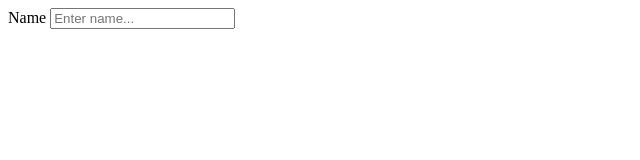
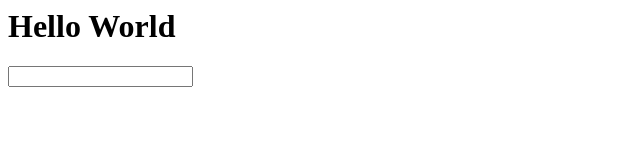
Before and after one commit to ElzaanVan/web_Framework, a website with bundled scripts: page index.html in a window 1280 px wide. Shown: the whole page, without its empty margins (0-640 px from the left). Built offline with nearby package versions, Linux system fonts and the light colour scheme; data requests are answered from the project's data file.

Commit message:
Views
Creating classes to render HTML

```diff
--- a/index.html
+++ b/index.html
@@ -1,7 +1,6 @@
 <html>
   <body>
-    <label for="name">Name</label>
-    <input id="name" type="text" placeholder="Enter name..." />
+    <div id="root"></div>
     <script src="./src/index.ts"></script>
   </body>
 </html>
--- a/src/index.ts
+++ b/src/index.ts
@@ -1,67 +1,5 @@
-import { User, UserData } from "./models/User";
+import { UserForm } from "./views/UserForm";
 
-
-//Create a new user using Axios
-// axios.post("http://localhost:3000/users", {
-//     name: 'myName',
-//     age: 21
-// });
-
-//Get information about specific user - with ID
-// axios.get('http://localhost:3000/users/3');
-
-// const user = new User ({ id: 3 });
-// user.fetch();
-
-//Test hack to see if the fetch is working
-// setTimeout(() => {
-//     console.log(user);
-// }, 4000)
-
-
-// Existing User
-// const user = new User({ id: 3 });
-
-// user.set({ age: 123 });
-// user.set({ name: "Loandie" });
-
-// user.save();
-
-
-// New User
-// const newUser = new User ({ name:"No Id", age: 30 });
-// newUser.save();
-
-//Event test after extraction
-// const userEventTest = new User ({ name: "Bla", age: 0});
-// userEventTest.events.on("change", () => {
-//     console.log("Bla is 0");
-// });
-
-// userEventTest.events.trigger("change");
-
-
-//Accessors -- getter
-// const user = new User({ id: 1, name: "Newer Name", age: 0});
-// user.on('save', () => {
-//     console.log(user);
-// });
-
-
-// console.log(user.get("name")); /// throws error --- because of `this` in JS (get in attributes does not have user -- going to return undefined//error) - use bound function
-
-// user.set({ name: "new Name" });
-// user.save();
-
-//User Extends Model
-// const user = User.buildUser({id: 50, name: "UserBuild", age: 50});
-// console.log(user.get("id"))
-
-
-//COLLECTION
-const collection = User.buildUserCollection();
-collection.on('change', () => {
-    console.log(collection)
-})
-
-collection.fetch();
+// Rendering Userform in HTML
+const userForm = new UserForm(document.getElementById('root'));
+userForm.render();
--- /dev/null
+++ b/src/views/UserForm.ts
@@ -0,0 +1,20 @@
+export class UserForm {
+    constructor(
+        public parent: Element
+    ) {}
+
+    template(): string {
+        return `
+        <div>
+        <h1>Hello World</h1>
+        <input />
+        </div>
+        `;
+    }
+
+    render(): void {
+        const templateElement = document.createElement('template');
+        templateElement.innerHTML = this.template();
+        this.parent.append(templateElement.content);
+    }
+}
```
Also changed, not shown: dist/index.html, 2 other files.
